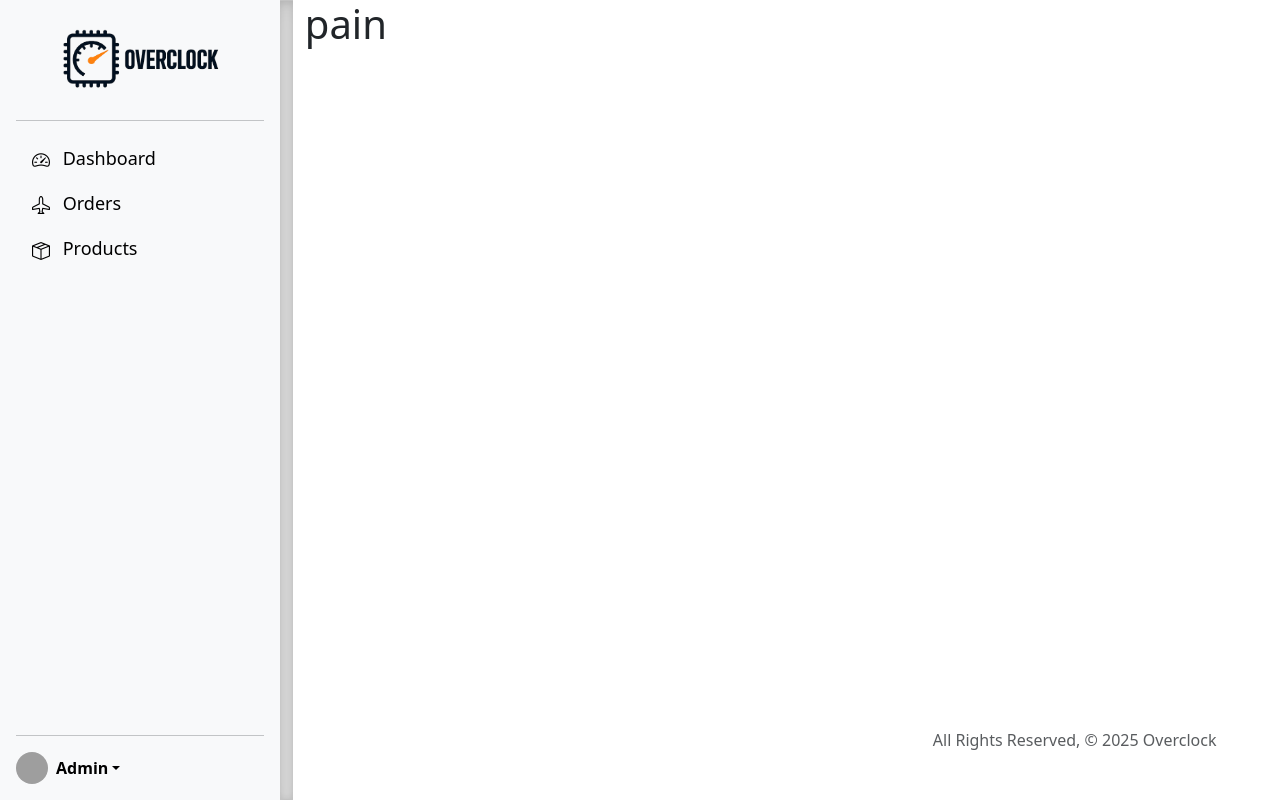
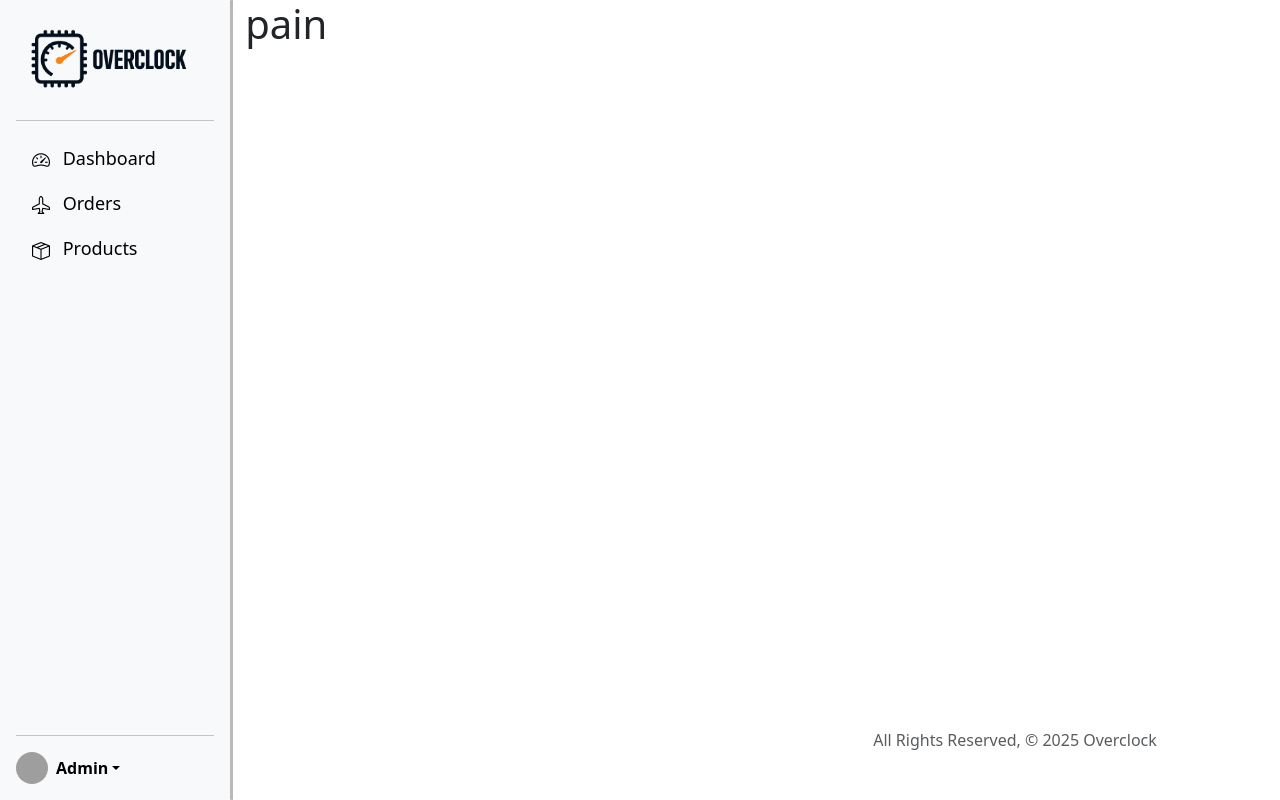
Before and after one commit to izZERO/Overclock, a Django app: page /manage/ in a window 1280 px wide. Run offline with Django 5.2, Linux system fonts and the light colour scheme; grey boxes are pictures that could not be loaded.

Commit message:
manage hyperlink footer

```diff
--- a/main/static/css/style.css
+++ b/main/static/css/style.css
@@ -16,7 +16,7 @@ footer.page-footer {
 }
 
 .image-header {
-  margin-left: 4vh;
+  margin: 0 auto;
   width: 175px;
 }
 
--- a/main/templates/base.html
+++ b/main/templates/base.html
@@ -23,7 +23,6 @@
     ></script>
   </head>
   <body>
-
     <header
       class="d-flex flex-wrap align-items-center justify-content-center justify-content-md-between py-3 mb-4 border-bottom"
     >
@@ -86,8 +85,8 @@
           >
         </li>
         <li class="nav-item">
-          <a href="#" class="nav-link px-2 text-body-secondary disabled"
-            >Disabled</a
+          <a href="{%url 'manage'%}" class="nav-link px-2 text-body-secondary"
+            >Manage</a
           >
         </li>
       </ul>
--- a/main/templates/manage_base.html
+++ b/main/templates/manage_base.html
@@ -41,7 +41,7 @@
       }
       .b-example-vr {
         flex-shrink: 0;
-        width: 0.8rem;
+        width: 0.2rem;
         height: 100vh;
       }
       .bi {
@@ -103,7 +103,7 @@
     <main class="d-flex flex-nowrap">
       <div
         class="d-flex flex-column flex-shrink-0 p-3 bg-body-tertiary"
-        style="width: 280px"
+        style="width: 230px"
       >
         <a
           href="/"
```
